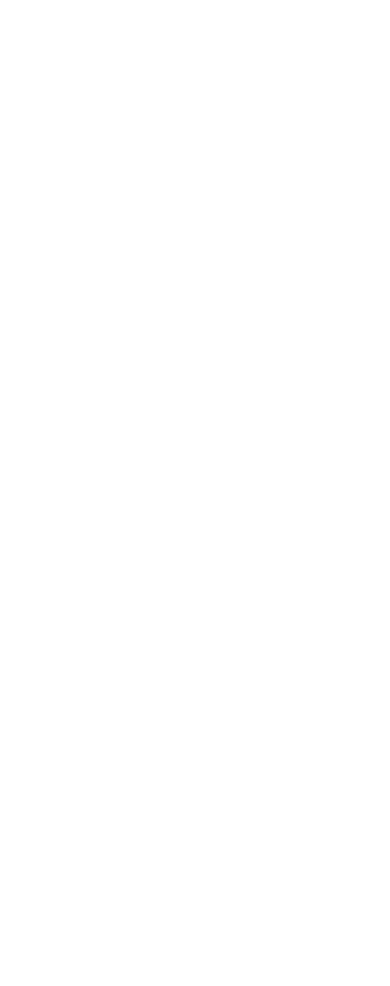
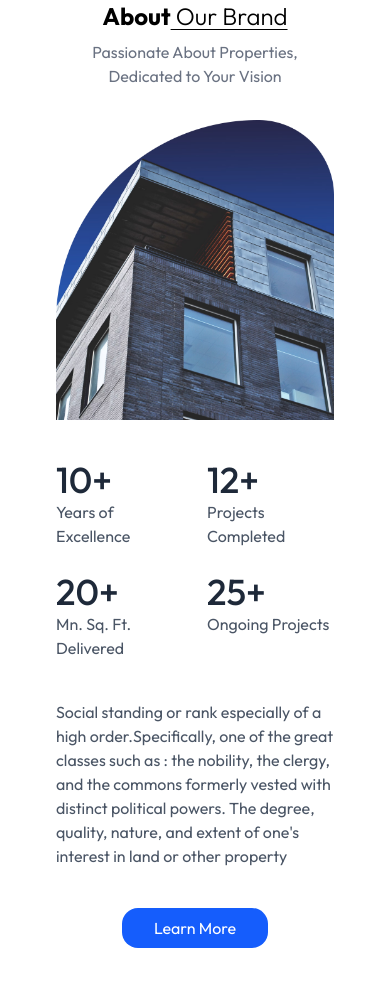
Before and after one commit to tanveenambrose/real-estate, a React (Vite) app: page / in a window 390 px wide. Shown: the part 900-1886 px from the top of the page. Before the commit the page ends 844 px from the top, so only its background shows below. Built offline with nearby package versions, Linux system fonts and the light colour scheme.

Commit message:
all ok i guess

```diff
--- a/src/App.jsx
+++ b/src/App.jsx
@@ -1,11 +1,13 @@
 import React from 'react'
 import "./index.css";
 import Header from './components/Header';
+import About from './components/About';
 
 const App = () => {
   return (
     <div className='w-full overflow-hidden'>
       <Header/>
+      <About/>
     </div>
   )
 }
--- /dev/null
+++ b/src/components/About.jsx
@@ -0,0 +1,40 @@
+import React from 'react'
+import { assets } from '../assets/assets'
+
+const About = () => {
+  return (
+    <div className='flex flex-col items-center justify-center container mx-auto p-14 md:px-20 lg:px-32 w-full overflow-x-hidden' id='About'>
+      <h1 className='text-2xl sm:text-4xl font-bold mb-2'>About
+        <span className='underline underline-offset-4 decoration-1 under font-light'> Our Brand</span></h1>
+      <p className='text-gray-500 max-w-80 text-center mb-8'>Passionate About Properties, Dedicated to Your Vision</p>
+
+      <div className='flex flex-col md:flex-row items-center md:items-start md:gap-20'>
+        <img src={assets.brand_img} alt="" className='w-full sm:w-1/2 max-w-lg '/>
+        <div className='flex flex-col items-center md:items-start mt-10 text-gray-600'>
+            <div className='grid grid-cols-2 gap-6 md:gap-10 w-full 2xl:pr-28'>
+                <div>
+                    <p className='text-4xl font-medium text-gray-800'>10+</p>
+                    <p>Years of Excellence</p>
+                </div>
+                <div>
+                    <p className='text-4xl font-medium text-gray-800'>12+</p>
+                    <p>Projects Completed</p>
+                </div>
+                <div>
+                    <p className='text-4xl font-medium text-gray-800'>20+</p>
+                    <p>Mn. Sq. Ft. Delivered</p>
+                </div>
+                <div>
+                    <p className='text-4xl font-medium text-gray-800'>25+</p>
+                    <p>Ongoing Projects</p>
+                </div>
+            </div>
+            <p className='my-10 max-w-lg'>Social standing or rank especially of a high order.Specifically, one of the great classes such as : the nobility, the clergy, and the commons formerly vested with distinct political powers. The degree, quality, nature, and extent of one's interest in land or other property</p>
+            <button className='bg-blue-600 text-white px-8 py-2 rounded-2xl cursor-pointer'>Learn More</button>
+        </div>
+      </div>
+    </div>
+  )
+}
+
+export default About
--- a/src/components/Navbar.jsx
+++ b/src/components/Navbar.jsx
@@ -1,19 +1,43 @@
-import React from 'react'
+import React, { useEffect, useState } from 'react'
 import {assets} from '../assets/assets';
 
 const Navbar = () => {
+  const [showMobileMenu, setShowMobileMenu] = useState(false);
+
+  useEffect(()=>{
+    if(showMobileMenu){
+      document.body.style.overflow = 'hidden';
+    }else{
+      document.body.style.overflow = 'auto';
+    }
+    return ()=>{
+      document.body.style.overflow = 'auto';
+    };
+  },[showMobileMenu])
   return (
     <div className='absolute top-0 left-0 w-full z-10'>
      <div className='container mx-auto flex justify-between items-center py-4 px-6 md:px-20 lg:px-32 bg-transparent'>
         <img src={assets.logo} alt="" />
         <ul className='hidden md:flex gap-7 text-white'>
             <a href="#Header" className='cursor-pointer hover:text-gray-400'>Home</a>
-            <a href="#Header" className='cursor-pointer hover:text-gray-400'>About</a>
-            <a href="#Header" className='cursor-pointer hover:text-gray-400'>Projects</a>
-            <a href="#Header" className='cursor-pointer hover:text-gray-400'>Testimonials</a>
+            <a href="#About" className='cursor-pointer hover:text-gray-400'>About</a>
+            <a href="#Projects" className='cursor-pointer hover:text-gray-400'>Projects</a>
+            <a href="#Testimonials" className='cursor-pointer hover:text-gray-400'>Testimonials</a>
         </ul>
         <button className='hidden md:block bg-white px-8 py-2 rounded-full'>Sign Up</button>
-        <img src={assets.menu_icon} className='md:hidden w-7' alt="" />
+        <img onClick={()=>setShowMobileMenu(true)} src={assets.menu_icon} className='md:hidden w-7 cursor-pointer' alt="" />
+     </div>
+     {/* -------------Mobile Menu---------------*/ }
+     <div className={`md:hidden ${showMobileMenu ? 'fixed w-full' : 'h-0 w-0'}  rounded-l-4xl -mx-24 right-0 top-0 bottom-0 overflow-hidden bg-gray-300 transition-all`}>
+      <div className='ml-4 mt-4 cursor-pointer'>
+        <img src={assets.cross_icon} alt="" onClick={()=> setShowMobileMenu(false)}  className='w-7 border-2 bg-red-200 rounded-2xl'/>
+      </div>
+      <ul className='flex flex-col items-center gap-4 mt-4 pr-18 text-lg font-medium '>
+        <a onClick={()=> setShowMobileMenu(false)}  href="#Header" className='px-10 py-2 rounded-2xl inline-block border-4  bg-blue-200'>Home</a>
+        <a onClick={()=> setShowMobileMenu(false)}  href="#About" className='px-10 py-2 rounded-2xl inline-block border-4  bg-blue-200'>About</a>
+        <a onClick={()=> setShowMobileMenu(false)}  href="#Projects" className='px-10 py-2 rounded-2xl inline-block border-4  bg-blue-200'>Projects</a>
+        <a onClick={()=> setShowMobileMenu(false)}  href="#Testimonials" className='px-10 py-2 rounded-2xl inline-block border-4  bg-blue-200'>Testimonials</a>
+      </ul>
      </div>
     </div>
   )
```
